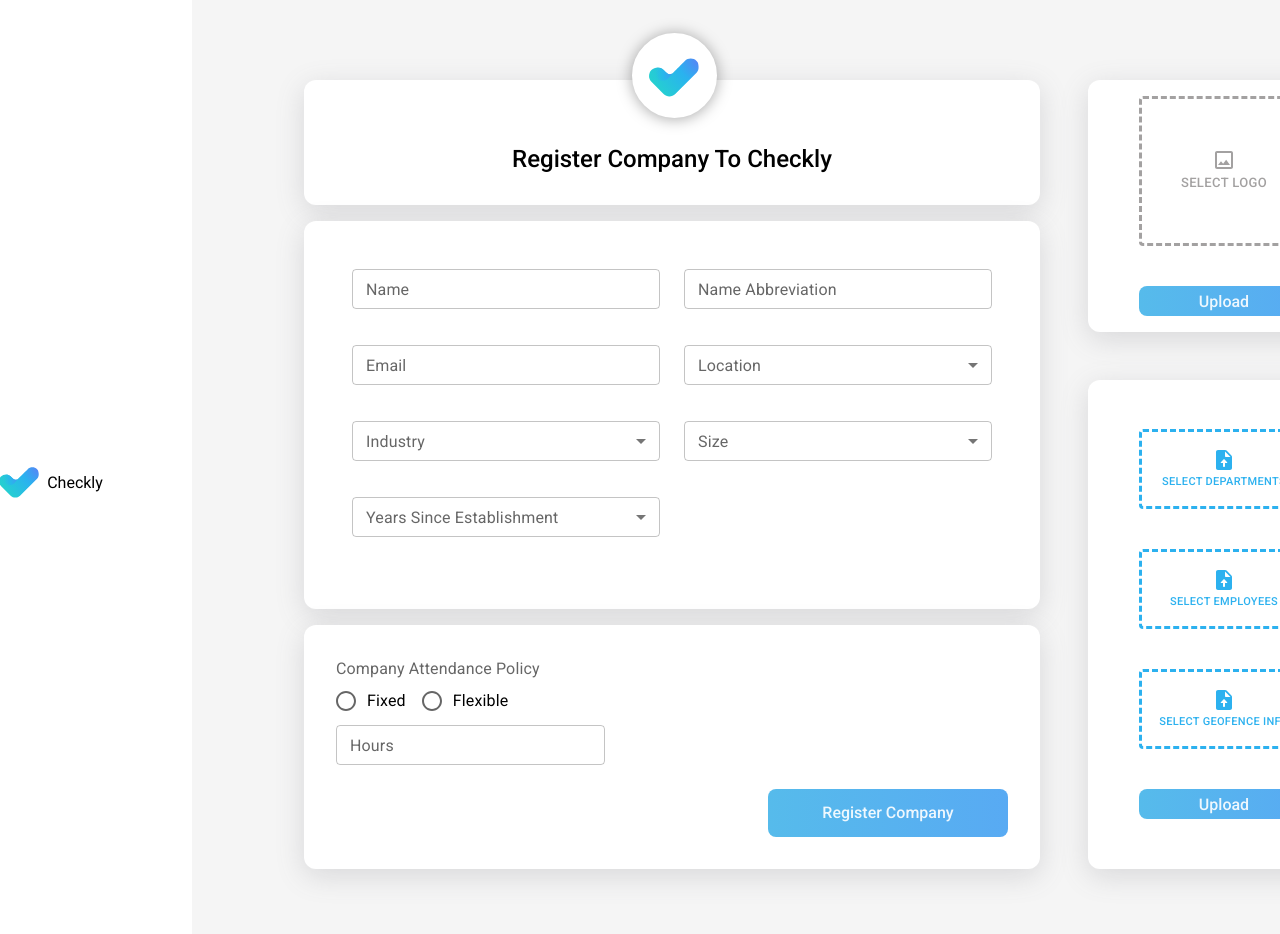
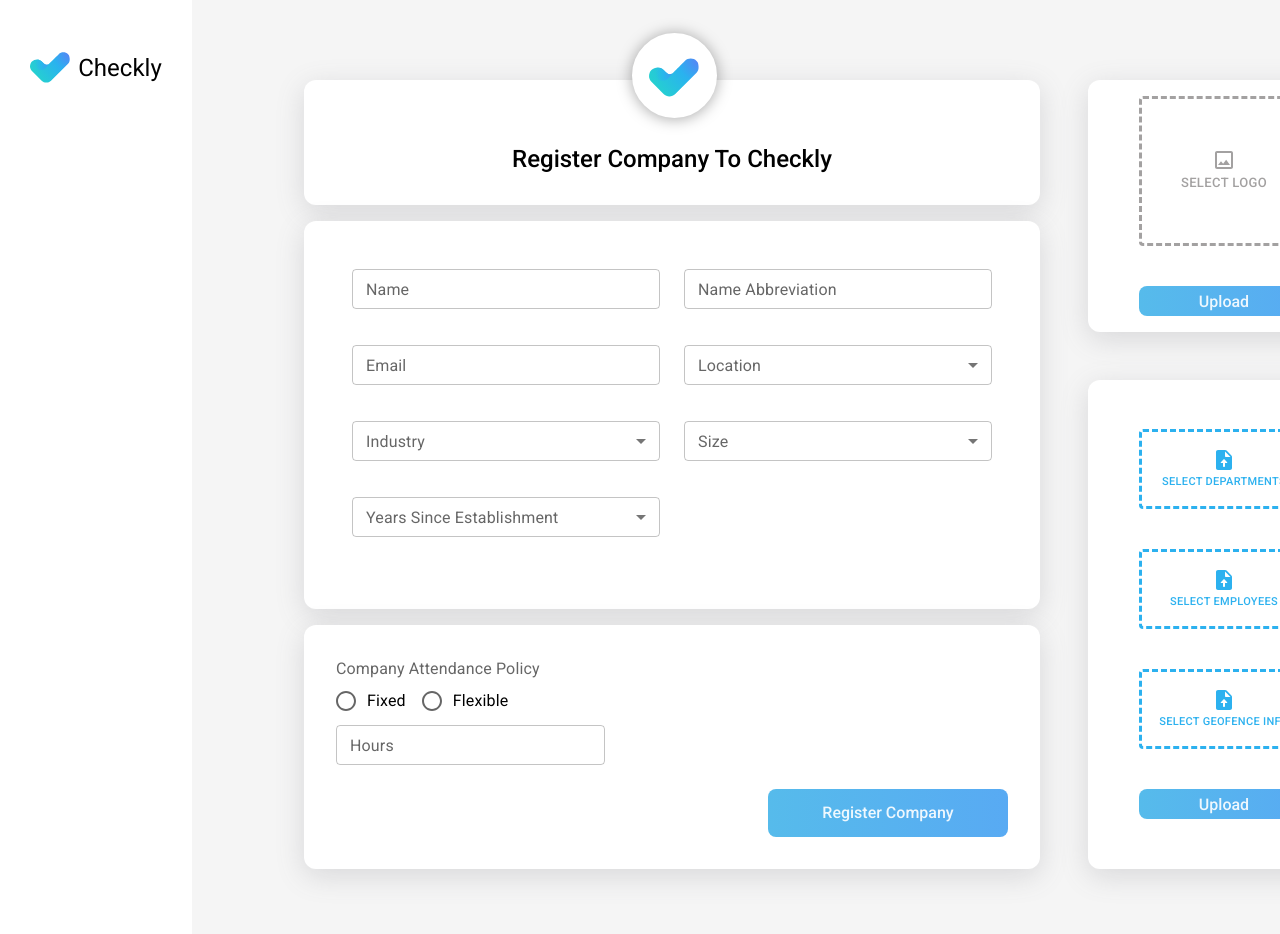
Before and after one commit to Checkly-App/checkly-website, a React (Create React App) app: page / in a window 1280 px wide. Shown: the top 934 px of the page. Built offline with nearby package versions, Linux system fonts and the light colour scheme.

Commit message:
side bar added

```diff
--- a/src/App.js
+++ b/src/App.js
@@ -5,6 +5,7 @@ import { createTheme, ThemeProvider } from "@mui/material/styles";
 import styled from "styled-components";
 import Avatar from "@mui/material/Avatar";
 import Stack from "@mui/material/Stack";
+import Divider from '@mui/material/Divider';
 
 const theme = createTheme({
   palette: {
@@ -40,7 +41,7 @@ const SideBar = styled.div`
   width: 15%;
   // height: 100%;
   flex-direction: column;
-  justify-content: center;
+  justify-content: left;
   align-items: center;
   background-color: white;
 `;
@@ -54,6 +55,13 @@ const Content = styled.div`
   background-color: #f5f5f5;
 `;
 
+const Title = styled.h1`
+  font-size: 1.5em;
+  font-weight: 400;
+  margin: 0em 0em 1em 0em;
+  text-align: center;
+`;
+
 function App() {
   return (
     <ThemeProvider theme={theme}>
@@ -61,13 +69,13 @@ function App() {
         <SideBar>
           <Stack direction="row" spacing={1} alignItems="center" >
         <Avatar
-                  style={{ zIndex: 1, marginTop: 0, marginLeft: -90}}
                   alt="logo"
                   src={logo}
                   sx={{ width: 40, height: 135 }}
                 />
-        <label> Checkly </label>
+        <Title>Checkly</Title>
                </Stack>
+
         </SideBar>
         <Content>
           <AddCompany />
```
